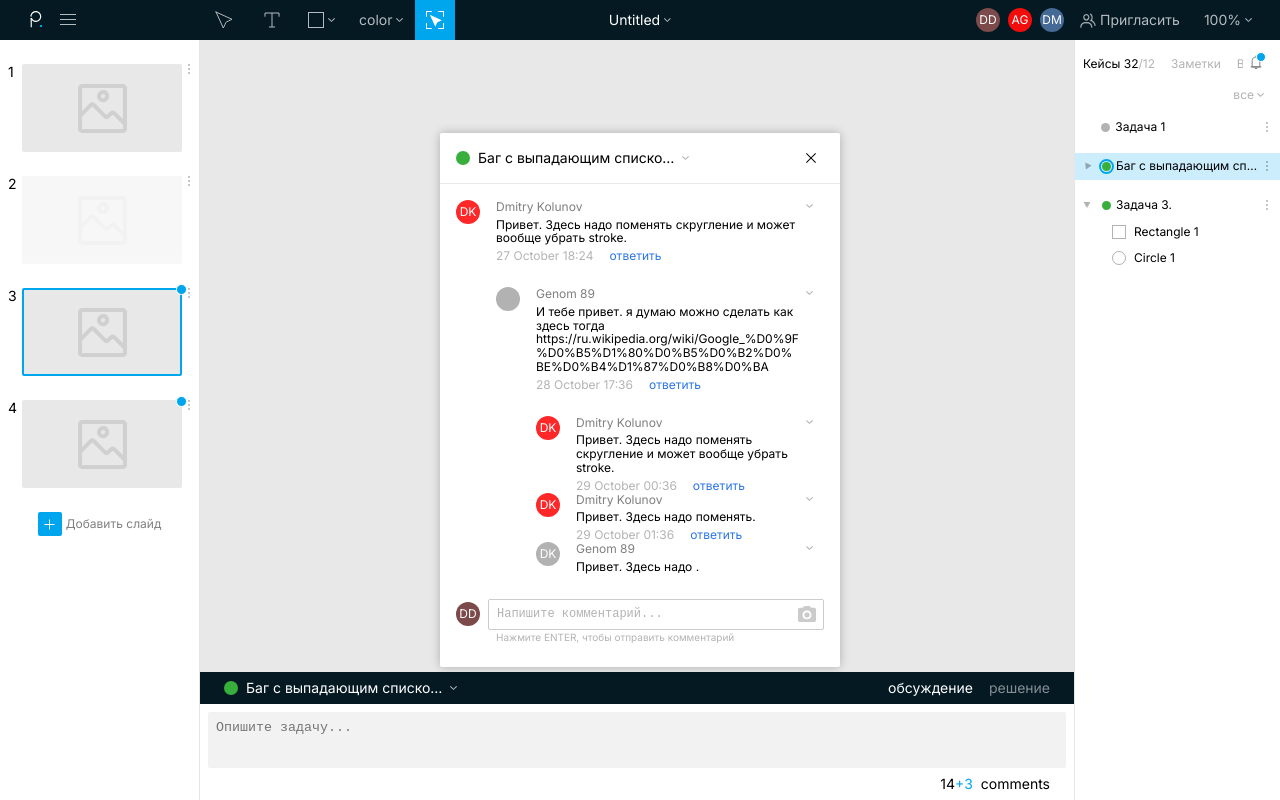
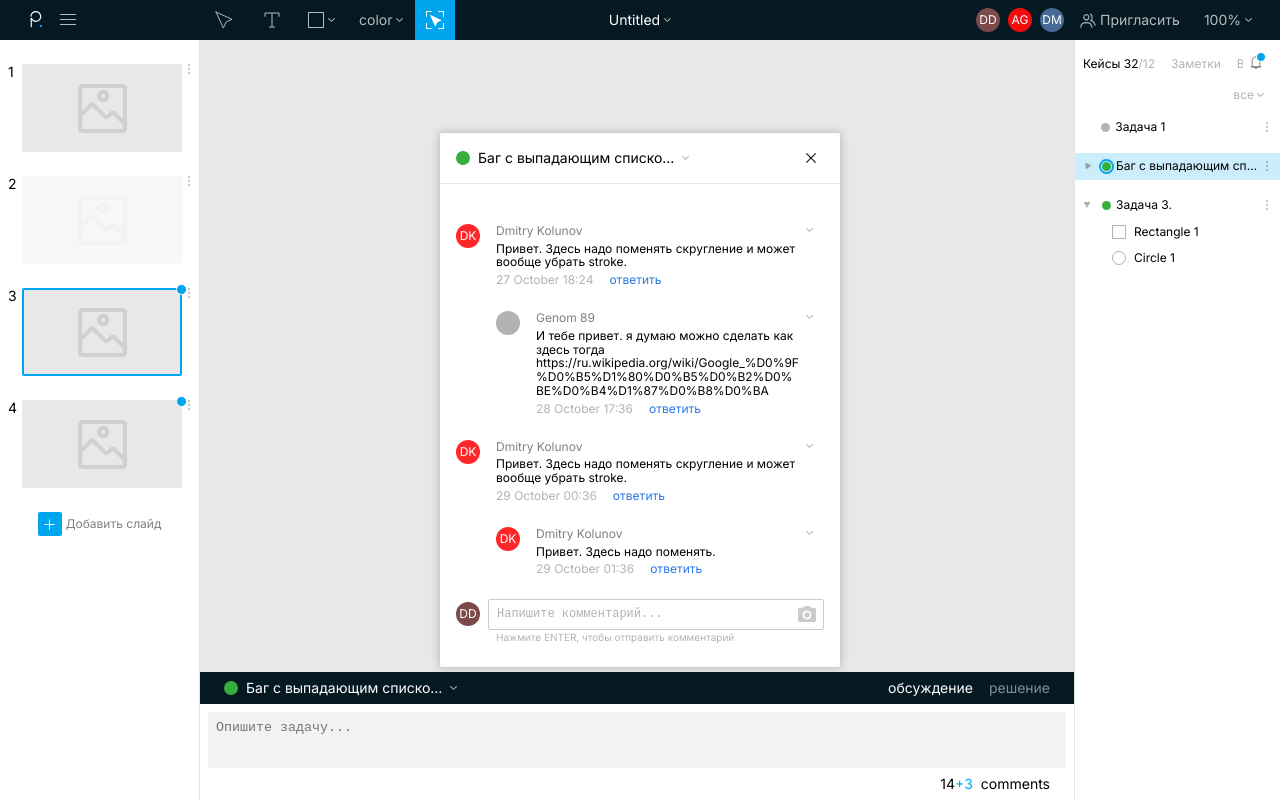
Before and after one commit to intro333/productium_web, a Vue app: page /case-tracker in a window 1280 px wide. Both pictures are taken after a click on the element "comments". Built offline with nearby package versions, Linux system fonts and the light colour scheme; what vue-device-detector would draw is missing.

Commit message:
comments: input, reply.

```diff
--- a/src/App.vue
+++ b/src/App.vue
@@ -8,6 +8,7 @@
 * {
   margin: 0;
   padding: 0;
+  scroll-behavior: smooth; /* Поведение прокрутки для любого элемента на странице (smooth - плавно) */
 }
 html,
 body {
--- a/src/assets/scss/common/cases.scss
+++ b/src/assets/scss/common/cases.scss
@@ -138,6 +138,19 @@
       position: relative;
       display: grid;
       grid-template-columns: 40px repeat(auto-fit, minmax(5px, auto));
+      margin-top: 24px;
+      &-box {
+        display: grid;
+      }
+      &-reply {
+        margin-top: 24px;
+        .p-comments-padding {
+          padding: 0;
+        }
+      }
+      &-main {
+        margin-top: 0;
+      }
       &-user {
         @include w-icon-user();
         margin-right: 16px;
@@ -190,7 +203,6 @@
       &-children {
         display: flex;
         flex-direction: column;
-        margin-top: 24px;
       }
     }
     &-preview {
--- a/src/components/common/Notifications.vue
+++ b/src/components/common/Notifications.vue
@@ -8,8 +8,8 @@
            :class="{'rgb-base-10' : _notify.status === 'notRead'}">
         <div class="nf-header">
           <div class="nf-header-user-icon"
-               :style="{'background-color': _notify.avatarColor}">{{_notify.shortUserName}}</div>
-          <div class="nf-header-user-name">{{_notify.userName}}</div>
+               :style="{'background-color': _notify.user.color}">{{_notify.user.shortName}}</div>
+          <div class="nf-header-user-name">{{_notify.user.fullName}}</div>
         </div>
         <p class="nf-short-info nf-date-time rgb-black-50">{{getNotifyDateTime(_notify.updated_at)}}</p>
         <p class="nf-short-info nf-slide-name rgb-black-50">слайд {{_notify.slideOrder+1}}</p>
--- a/src/components/includes/comment/CommentInputArea.vue
+++ b/src/components/includes/comment/CommentInputArea.vue
@@ -1,18 +1,22 @@
 <template>
-  <div class="pc-input-area p-comments-padding">
+  <div ref="pcInputAreaRef"
+       class="pc-input-area p-comments-padding">
     <div class="pc-input-area-left">
       <div class="pc-input-area-user"
-           :style="{'background-color': currentUserInfo.color}"
-      >{{currentUserInfo.shortUserName}}</div>
+           :style="{'background-color': user.color}"
+      >{{user.shortName}}</div>
       <div class="pc-input-area-text-box"
            :class="{'pc-input-area-text-box-edited': !textIsEmpty()}">
-        <textarea v-model="text"
+        <textarea :ref="'commentInputAreaRef_' + cKey"
                   @keyup.enter="sendMessage()"
+                  @input="enteringMessage"
+                  :value="text"
                   rows="4"
                   class="pc-input-area-text p-textarea-custom scroll-textarea"
                   :class="{'pc-input-area-text-empty': textIsEmpty()}"
                   placeholder="Напишите комментарий..."></textarea>
-        <div class="pc-input-area-add-img-box">
+        <div v-if="imagesIsCanUpload"
+             class="pc-input-area-add-img-box">
           <img @mouseenter="showTooltip($event, 'addImageIcon','Изображение к комментарию')"
                @mouseleave="hideToolTip"
                ref="addImageIcon"
@@ -23,9 +27,7 @@
                  accept="image/png,image/jpeg,image/jpg,image/svg"
                  @change="uploadImageToMessage"
                  type="file"
-                 :disabled="!imagesIsCanUpload"
-                 class="pc-input-area-add-img-input"
-                 :class="{'disabled-pointer': !imagesIsCanUpload}">
+                 class="pc-input-area-add-img-input">
         </div>
       </div>
     </div>
@@ -52,11 +54,14 @@
 
 <script>
 import ModalsMixin from "@/components/mixins/ModalsMixin";
+import {mapGetters} from "vuex";
 
 export default {
   name: "CommentInputArea",
   props: {
-    currentUserInfo: Object
+    cKey: Number,
+    comment: Object,
+    checkPCommentsBlockHeightFunc: Function
   },
   mixins: [ModalsMixin],
   data: () => ({
@@ -65,11 +70,27 @@ export default {
   }),
   computed: {
     imagesIsCanUpload() {
-      console.log(1, this.images.length);
       return this.images.length < 2; // TODO Для MVP можно загрузить не больше 2х изображений
     },
+    user() {
+      return this.getCurrentUser();
+    },
+  },
+  mounted() {
+    if (this.cKey) {
+      setTimeout(() => {
+        const commentInputAreaRef = this.$refs['commentInputAreaRef_' + this.cKey];
+        if (commentInputAreaRef) {
+          commentInputAreaRef.focus();
+          if (this.comment) {
+            commentInputAreaRef.value = `${this.comment.user.fullName}, `
+          }
+        }
+      }, 20);
+    }
   },
   methods: {
+    ...mapGetters(['getCurrentUser']),
     textIsEmpty() {
       return this.text === '';
     },
@@ -90,10 +111,12 @@ export default {
           });
         };
         img.src = objectUrl;
+        this.checkPCommentsBlockHeight();
       }
     },
     removeImage(i) {
       this.images.splice(i, 1);
+      this.checkPCommentsBlockHeight();
     },
     getOrientation(width, height) {
       return (width > height) ? 'landscape' : 'portrait';
@@ -101,6 +124,17 @@ export default {
     sendMessage() {
 
     },
+    enteringMessage($event) {
+      this.text = $event.target.value;
+      this.checkPCommentsBlockHeight()
+    },
+    checkPCommentsBlockHeight() {
+      setTimeout(() => {
+        if (this.checkPCommentsBlockHeightFunc) {
+          this.checkPCommentsBlockHeightFunc(this.$refs['pcInputAreaRef']);
+        }
+      }, 10)
+    },
   }
 }
 </script>
--- a/src/components/includes/comment/CommentItem.vue
+++ b/src/components/includes/comment/CommentItem.vue
@@ -1,20 +1,33 @@
 <template>
-  <div class="pc-comment-item">
+  <div :ref="'commentItemBoxRef_' + cKey"
+       class="pc-comment-item-box">
+    <div class="pc-comment-item"
+         :class="{'pc-comment-item-main': !isChild && cKey === 0}">
       <div class="pc-comment-item-user"
            :style="{'background-color': comment.user.color}"
-    >{{comment.user.shortUserName}}</div>
+      >{{comment.user.shortName}}</div>
       <div class="pc-comment-item-body">
-      <span class="pc-comment-item-body-name">{{comment.user.userName}}</span>
+        <span class="pc-comment-item-body-name">{{comment.user.fullName}}</span>
         <span class="pc-comment-item-body-message">{{comment.message}}</span>
         <div class="pc-comment-item-body-bottom">
           <span class="pc-comment-item-body-date">{{getDateTime()}}</span>
-        <span class="pc-comment-item-body-reply">ответить</span>
+          <span @click="reply"
+                class="pc-comment-item-body-reply">ответить</span>
         </div>
         <div v-if="comment.children && comment.children.length"
              class="pc-comment-item-children">
-        <CommentItem v-for="(_child, i) in comment.children"
+          <CommentItem v-for="_child in comment.children"
                        :comment="_child"
-                     :key="i" />
+                       :parent="comment"
+                       :focusInputAreaOfParentFunc="focusInputAreaOfParent"
+                       :isChild="true"
+                       :key="_child.id" :cKey="_child.id" />
+        </div>
+        <div v-if="isReply"
+             class="pc-comment-item-reply">
+          <CommentInputArea :cKey="cKey"
+                            :comment="commentToInput"
+                            ref="commentInputAreaRef" />
         </div>
       </div>
       <div class="pc-comment-item-body-img-box">
@@ -23,21 +36,68 @@
              alt="">
       </div>
     </div>
+  </div>
 </template>
 
 <script>
 import {getNearestWeekdayWithTime} from "@/functions/date";
+import CommentInputArea from "@/components/includes/comment/CommentInputArea";
 
 export default {
   name: "CommentItem",
-  props: ['comment'],
+  props: {
+    comment: Object,
+    cKey: Number,
+    isChild: Boolean,
+    parent: Object,
+    focusInputAreaOfParentFunc: Function
+  },
+  data: () => ({
+    isReply: false,
+    commentToInput: null
+  }),
   components: {
-    CommentItem: this
+    CommentItem: this,
+    CommentInputArea
   },
   methods: {
     getDateTime() {
       return getNearestWeekdayWithTime(this.comment.updatedAt)
+    },
+    focusInputAreaOfParent(child) {
+      this.focusInputArea(child);
+    },
+    focusInputArea(comment) {
+      this.commentToInput = comment;
+      setTimeout(() => {
+        this.isReply = true;
+        let ciaRefs = null;
+        if (this.$refs.commentInputAreaRef && (ciaRefs = this.$refs.commentInputAreaRef.$refs)) {
+          const commentInputAreaRef = ciaRefs['commentInputAreaRef_' + this.cKey];
+          if (commentInputAreaRef) {
+            commentInputAreaRef.focus();
+            commentInputAreaRef.value = `${comment.user.fullName}, `
           }
+        }
+      }, 10);
+    },
+    reply() {
+      const commentItemBoxRef = this.$refs['commentItemBoxRef_' + this.cKey];
+      if (commentItemBoxRef) {
+        setTimeout(() => {
+          commentItemBoxRef.scrollIntoView({
+            block: 'end',
+            inline: 'nearest'
+          });
+          if (this.parent && this.$parent &&
+              this.$parent.$refs && this.focusInputAreaOfParentFunc) {
+            this.focusInputAreaOfParentFunc(this.comment); /* Для парента это будет дочерний объект */
+          } else {
+            this.focusInputArea(this.comment); /* А здесь текущий объект */
+          }
+        }, 20);
+      }
+    },
   },
 }
 </script>
--- a/src/components/modals/central/CommentsModal.vue
+++ b/src/components/modals/central/CommentsModal.vue
@@ -1,11 +1,15 @@
 <template>
-  <div class="p-comments">
-    <div class="p-comments-list p-comments-padding-2 scroll-y-container">
-      <CommentItem v-for="(_item, i) in cm.body.comments"
+  <div class="p-comments"
+       :style="{height: pCommentsHeight}">
+    <div ref="pCommentsListRef"
+         class="p-comments-list p-comments-padding-2 scroll-y-container">
+      <CommentItem v-for="_item in cm.body.comments"
                    :comment="_item"
-                   :key="i" />
+                   :key="_item.id"
+                   :cKey="_item.id" />
     </div>
-    <CommentInputArea :currentUserInfo="body.currentUserInfo" />
+    <CommentInputArea :cKey="0"
+                      :checkPCommentsBlockHeightFunc="checkPCommentsBlockHeight" />
   </div>
 </template>
 
@@ -20,6 +24,9 @@ export default {
     CommentInputArea,
     CommentItem
   },
+  data: () => ({
+    pCommentsHeight: 'auto'
+  }),
   computed: {
     cm() {
       return this.contextMenu();
@@ -29,7 +36,16 @@ export default {
     },
   },
   methods: {
-
+    checkPCommentsBlockHeight(pcInputAreaRef) {
+      const _ref = this.$refs['pCommentsListRef'];
+      if (_ref && pcInputAreaRef) {
+        if ((_ref.clientHeight + pcInputAreaRef.clientHeight) > 435) {
+          this.pCommentsHeight = '460px'; /* Плюс padding 40px = 500px */
+        } else {
+          this.pCommentsHeight = 'auto';
+        }
+      }
+    },
   },
 }
 </script>
--- a/src/components/view-tracker/CaseDiscusBlock.vue
+++ b/src/components/view-tracker/CaseDiscusBlock.vue
@@ -96,68 +96,68 @@ export default {
                   'CommentsModal',
                   400,
                   {
-                    currentUserInfo: {
-                      shortUserName: 'DD',
-                      color: '#7c4a4a',
-                    },
                     comments: [
                       {
+                        id: 100,
                         message: 'Привет. Здесь надо поменять скругление и может вообще убрать stroke.',
                         user: {
-                          userName: 'Dmitry Kolunov',
-                          shortUserName: 'DK',
+                          fullName: 'Dmitry Kolunov',
+                          shortName: 'DK',
                           color: '#FF2727',
                         },
                         updatedAt: '2020-10-27 18:24:45',
                         children: [
                           {
+                            id: 101,
                             message: 'И тебе привет. я думаю можно сделать как здесь тогда https://ru.wikipedia.org/wiki/Google_%D0%9F%D0%B5%D1%80%D0%B5%D0%B2%D0%BE%D0%B4%D1%87%D0%B8%D0%BA',
                             user: {
-                              userName: 'Genom 89',
-                              shortUserName: '',
+                              fullName: 'Genom 89',
+                              shortName: '',
                               color: '#b2b2b2',
                             },
                             updatedAt: '2020-10-28 17:36:49',
-                            children: [
+                          }
+                        ]
+                      },
                       {
+                        id: 102,
                         message: 'Привет. Здесь надо поменять скругление и может вообще убрать stroke.',
                         user: {
-                                  userName: 'Dmitry Kolunov',
-                                  shortUserName: 'DK',
+                          fullName: 'Dmitry Kolunov',
+                          shortName: 'DK',
                           color: '#FF2727',
                         },
                         updatedAt: '2020-10-29 00:36:14',
-                                children: [],
                         images: [
                           {
                             id: 15,
                             src: '',
                             orientation: 'portrait'
                           }
-                                ]
-                              },
+                        ],
+                        children: [
                           {
+                            id: 103,
                             message: 'Привет. Здесь надо поменять.',
                             user: {
-                                  userName: 'Dmitry Kolunov',
-                                  shortUserName: 'DK',
+                              fullName: 'Dmitry Kolunov',
+                              shortName: 'DK',
                               color: '#FF2727',
                             },
                             updatedAt: '2020-10-29 01:36:15',
                             children: []
                           },
                           {
+                            id: 104,
                             message: 'Привет. Здесь надо .',
                             user: {
-                                  userName: 'Genom 89',
-                                  shortUserName: 'DK',
+                              fullName: 'Genom 89',
+                              shortName: 'DK',
                               color: '#b2b2b2',
                             },
                             updatedAt: '2020-10-29 01:37:15',
                             children: []
                           },
-                            ]
-                          }
                         ]
                       }
                     ]
--- a/src/components/view-tracker/WorkArea.vue
+++ b/src/components/view-tracker/WorkArea.vue
@@ -37,7 +37,7 @@ export default {
     setTimeout(() => {
       const _ref = this.$refs['droppedZoneRef'];
       _ref.addEventListener('drop', function(e) {
-        console.log(1, e);
+        console.log('droppedZoneRef', e);
       });
     }, 200)
   },
--- /dev/null
+++ b/src/models/CurrentUserModel.js
@@ -0,0 +1,12 @@
+export class CurrentUserModel {
+  fullName = '';
+  shortName = '';
+  color = '';
+
+  constructor(fullName, shortName, color) {
+    this.fullName = fullName;
+    this.shortName = shortName;
+    this.color = color;
+  }
+
+}
```
Also changed, not shown: src/components/modals/central/ShareModal.vue (+4 -4 lines), src/store/modules/common.js (+16 -24 lines). Lines whose indentation alone changed are shown as unchanged.
